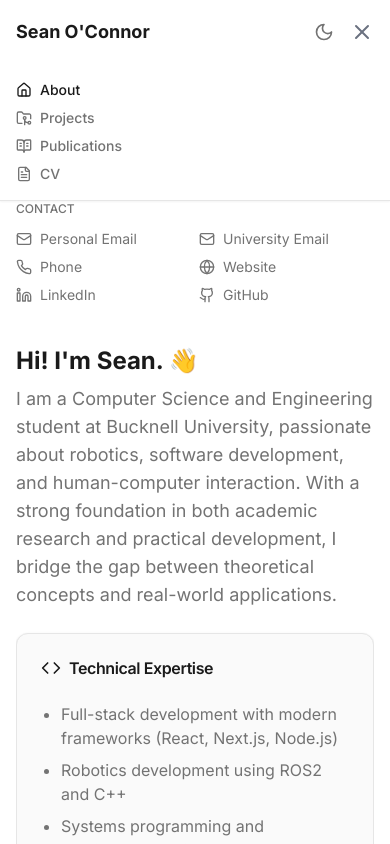
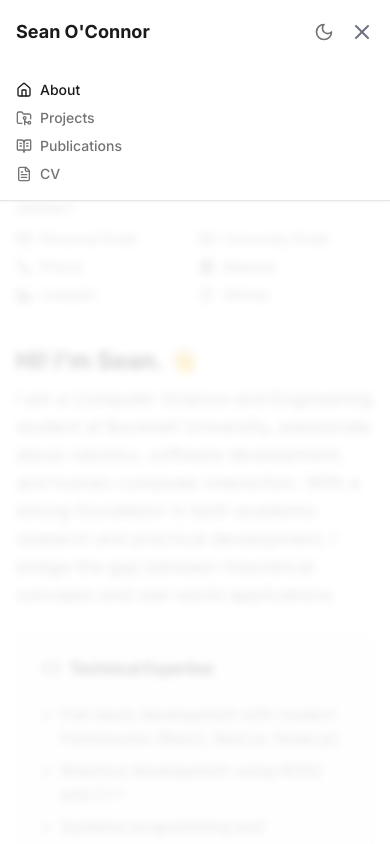
Before and after one commit to soconnor0919/personal-website, a Next.js app: page / in a window 390 px wide. Both pictures are taken after a click on the button 362 px from the left and 32 px from the top of the page. Shown: the top 844 px of the page. Built offline with nearby package versions, Linux system fonts and the light colour scheme.

Commit message:
Fix hydration error

```diff
--- a/src/components/Navigation.tsx
+++ b/src/components/Navigation.tsx
@@ -3,7 +3,7 @@
 import Link from 'next/link';
 import { usePathname } from 'next/navigation';
 import { useTheme } from 'next-themes';
-import { useState } from 'react';
+import { useState, useEffect } from 'react';
 import { Home, FolderGit2, FileText, BookOpenText, Menu, X, Sun, Moon } from 'lucide-react';
 
 // Define the nav items without icons
@@ -18,15 +18,33 @@ export function Navigation() {
   const { theme, setTheme } = useTheme();
   const pathname = usePathname();
   const [isOpen, setIsOpen] = useState(false);
+  const [mounted, setMounted] = useState(false);
+
+  // Only show theme switcher after mounting to prevent hydration mismatch
+  useEffect(() => {
+    setMounted(true);
+  }, []);
 
   return (
-    <nav className="sticky top-0 z-50 bg-background border-b border-border shadow-sm">
+    <>
+      {/* Backdrop overlay - faster fade */}
+      <div
+        className={`fixed inset-0 bg-background/80 backdrop-blur-sm transition-opacity duration-200 ${
+          isOpen ? 'opacity-100' : 'opacity-0 pointer-events-none'
+        }`}
+        onClick={() => setIsOpen(false)}
+        aria-hidden="true"
+      />
+
+      {/* Existing nav component */}
+      <nav className="sticky top-0 z-[51] bg-background border-b border-border shadow-sm">
         <div className="relative max-w-screen-xl mx-auto px-4 sm:px-6 lg:px-8">
           <div className="flex h-16 items-center justify-between">
             <Link href="/">
               <span className="text-lg font-bold">Sean O'Connor</span>
             </Link>
             <div className="flex items-center space-x-4">
+              {mounted && (
                 <button
                   onClick={() => setTheme(theme === 'dark' ? 'light' : 'dark')}
                   className="text-sm font-medium text-muted-foreground hover:text-primary flex items-center lg:hidden"
@@ -34,6 +52,7 @@ export function Navigation() {
                 >
                   {theme === 'dark' ? <Sun size={20} /> : <Moon size={20} />}
                 </button>
+              )}
               <button
                 onClick={() => setIsOpen(!isOpen)}
                 className="text-gray-500 hover:text-primary focus:outline-none relative h-6 w-6 lg:hidden"
@@ -61,6 +80,7 @@ export function Navigation() {
                   </Link>
                 );
               })}
+              {mounted && (
                 <button
                   onClick={() => setTheme(theme === 'dark' ? 'light' : 'dark')}
                   className="ml-4 text-sm font-medium text-muted-foreground hover:text-primary flex items-center"
@@ -68,10 +88,12 @@ export function Navigation() {
                 >
                   {theme === 'dark' ? <Sun size={20} /> : <Moon size={20} />}
                 </button>
+              )}
             </div>
           </div>
         </div>
 
+        {/* Mobile menu - delayed fade */}
         <div
           className={`
             absolute
@@ -85,6 +107,9 @@ export function Navigation() {
             shadow-sm
             lg:hidden
             overflow-hidden
+            transition-all
+            duration-300
+            delay-50
             ${isOpen ? 'h-auto opacity-100' : 'h-0 opacity-0'}
           `}
         >
@@ -113,5 +138,6 @@ export function Navigation() {
           </div>
         </div>
       </nav>
+    </>
   );
 }
```
Lines whose indentation alone changed are shown as unchanged.
